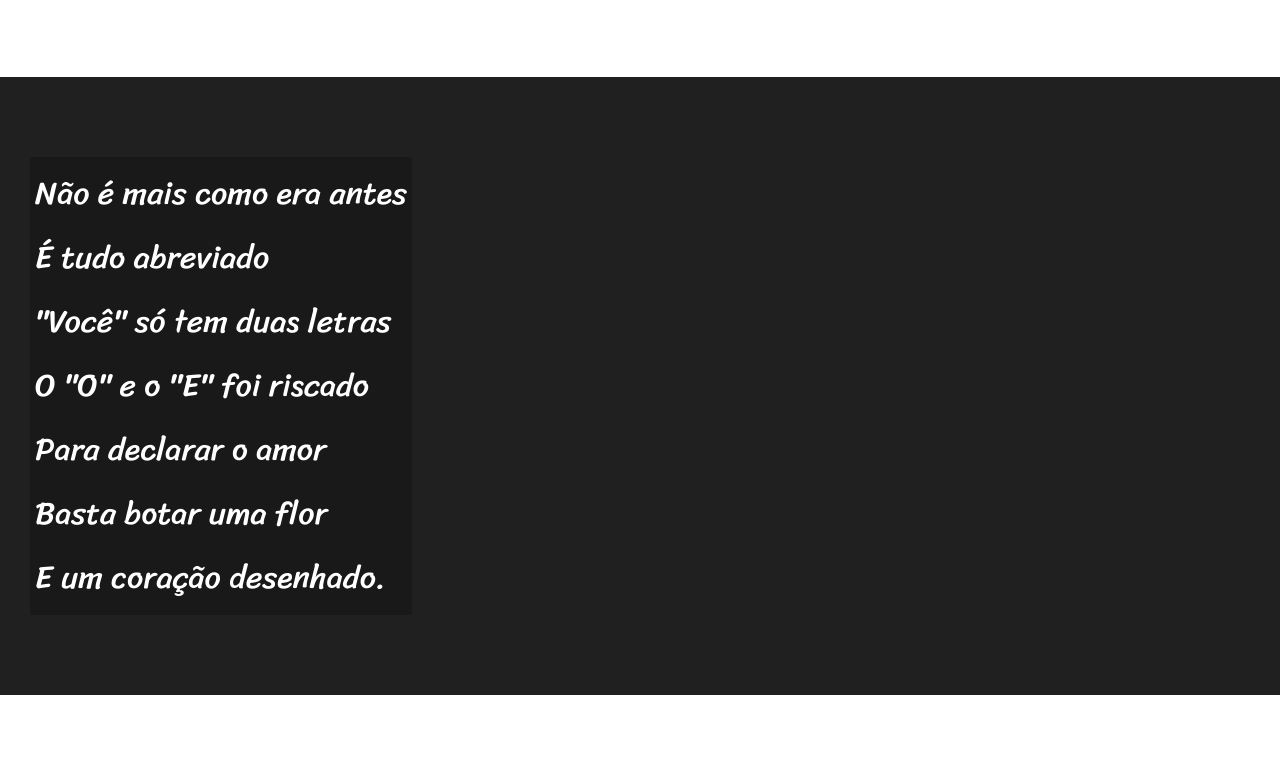
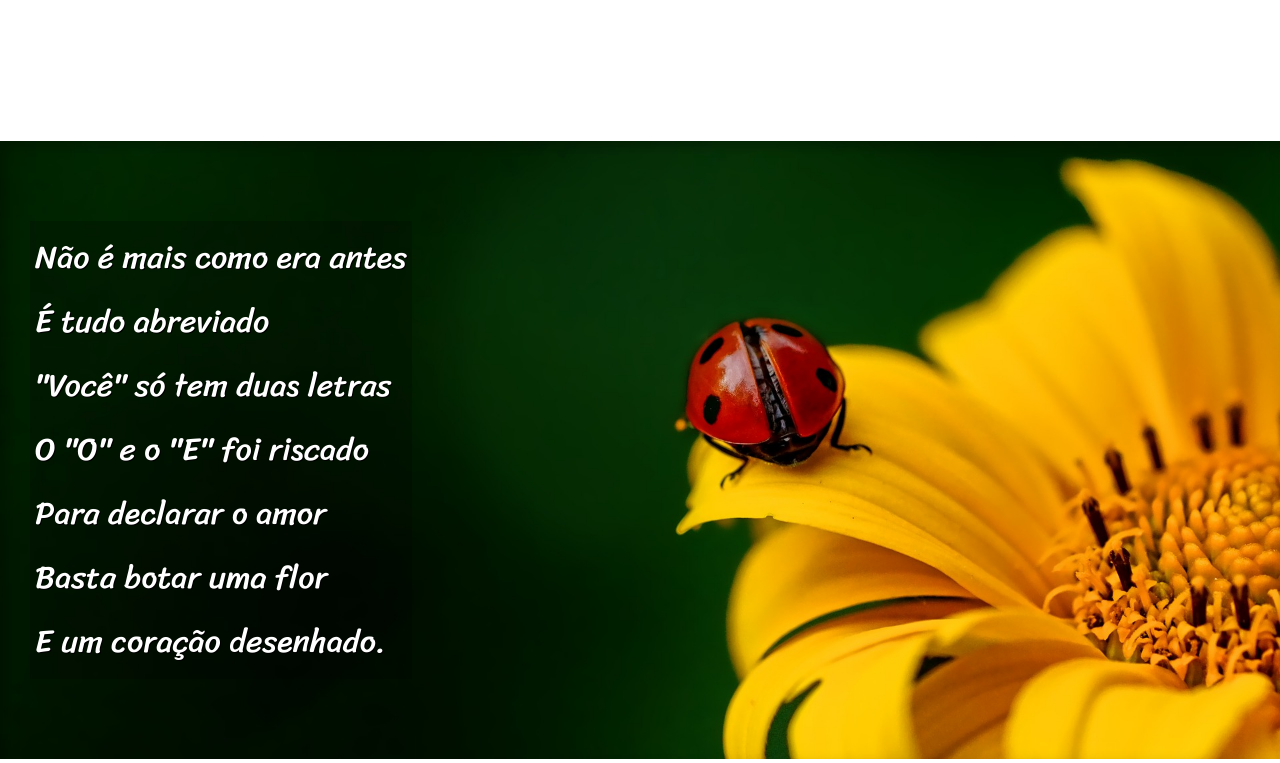
Before and after one commit to lidioneto/Proyecto-Cordel, a plain HTML site: page index.html in a window 1280 px wide. Shown: the part 720-1483 px from the top of the page. Drawn offline with Linux system fonts and the light colour scheme; a web font is replaced by a local one.

Commit message:
Finalizando el proyecto del Cordel.

```diff
--- a/estilo.css
+++ b/estilo.css
@@ -59,6 +59,22 @@ section {
     font-size: 2em;
 }
 
+section#img01 {
+    background-image: url(./imagens/background001.jpg);
+    background-position: right center;
+    background-size: cover;
+}
+
+section#img02 {
+    background-image: url(./imagens/background002.jpg);
+    background-position: right center;
+    background-size: cover;
+}
+
+section > p {
+    padding-bottom: 2em;
+}
+
 section.normal {
     background-color: white;
     color: black;
@@ -67,12 +83,15 @@ section.normal {
 section.imagem {
     background-color: rgb(32, 32, 32);
     color: white;
+    box-shadow: inset 6px 6px 13px 0px rgba(0, 0, 0, 0.251);
+    background-attachment: fixed;
 }
 
 section.imagem > p {
     background-color: rgba(0, 0, 0, 0.206);
     display: inline-block;
     padding: 5px;
+    text-shadow: 1px 1px 0px black;
 }
 
 footer {
--- a/index.html
+++ b/index.html
@@ -28,7 +28,7 @@
 
 
 
-    <section class="imagem">
+    <section class="imagem" id="img01">
         <p>
             Não é mais como era antes <br>
             É tudo abreviado <br>
@@ -62,7 +62,7 @@
         </p>
     </section>
 
-    <section class="imagem">
+    <section class="imagem" id="img02">
         <p>
             Tenho saudade das cartas <br>
             Escritas com a própria mão <br>
```
Also changed, not shown: imagens/background001.jpg (added), imagens/background002.jpg (added).
